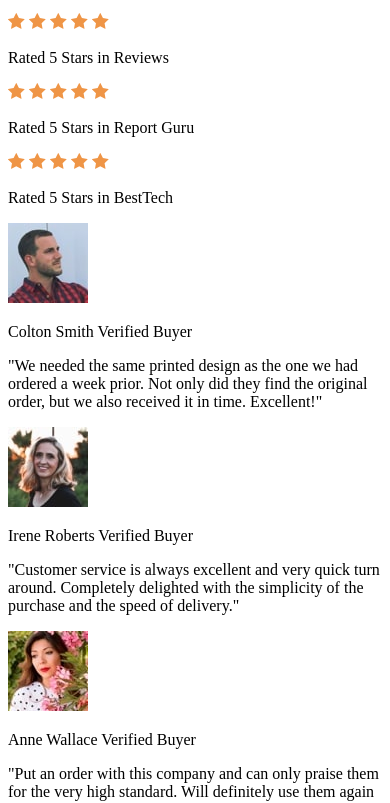
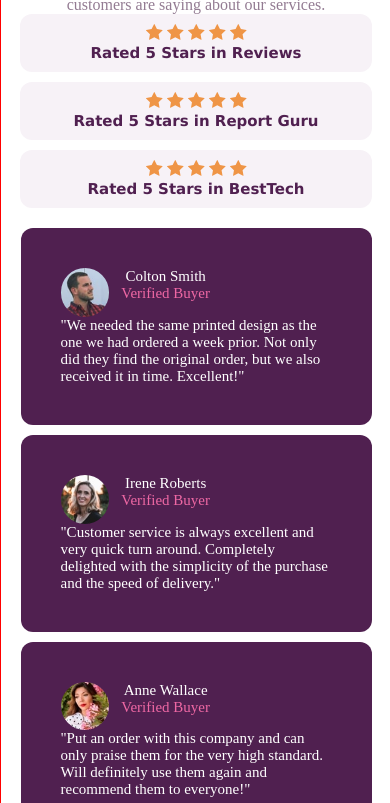
Before and after one commit to Cristiano-Miguel-DCodeMaster/social-proof-section-master, a plain HTML site: page index.html in a window 390 px wide. Shown: the part 174-977 px from the top of the page. Drawn offline with Linux system fonts and the light colour scheme.

Commit message:
mobile-first design

```diff
--- a/css/style.css
+++ b/css/style.css
@@ -0,0 +1,124 @@
+*{
+margin: 0;
+padding: 0;
+}
+main{
+    width: 100%;
+    height: 100vh;
+    display: flex;
+    flex-direction: column;
+    border: 1px solid red;
+    background-color: var(--White);
+    justify-content: center;
+    align-items: center;
+}
+::-webkit-scrollbar{
+    display: none;
+}
+footer{
+    position: fixed;
+}
+:root{
+    --VeryDarkMagenta: hsl(300, 43%, 22%);
+    --SoftPink: hsl(333, 80%, 67%);
+    --DarkGrayishMagenta: hsl(303, 10%, 53%);
+    --LightGrayishMagenta: hsl(300, 24%, 96%);
+    --White: hsl(0, 0%, 100%);
+}
+h1{
+    color: var(--VeryDarkMagenta);
+    font-weight: 700;
+    font-family:Verdana, Geneva, Tahoma, sans-serif;
+}
+.left p{
+    color: var(--DarkGrayishMagenta);
+}
+.right .starM{
+    background-color: var(--LightGrayishMagenta);
+}
+.right .starM p{
+    color: var(--VeryDarkMagenta);
+    font-weight: 400;
+    font-family: Verdana, Geneva, Tahoma, sans-serif;
+}
+
+
+.bottom .div{
+background-color: var(--VeryDarkMagenta);
+}
+.bottom .div p{
+color: var(--White);
+}
+.bottom .div .photo{
+    display: flex;
+}
+.bottom .div .photo span{
+    color: var(--SoftPink);
+    font-weight: 500;
+}
+
+@media only screen and (min-width:320px){
+    main{
+        height: fit-content;
+        padding-top: 50px;
+        text-align: center;
+    }
+    .left {
+        display: flex;
+        flex-direction: column;
+        justify-content: center;
+        align-items: center;
+        gap: 7px;
+    }
+    .left p{
+        width: 90%;
+    }
+
+    .right{
+        display: flex;
+        flex-direction: column;
+        gap: 10px;
+        justify-content: center;
+        align-items: center;
+    }
+    .right .starM{
+        border-radius: 12px;
+        width: 85%;
+        padding: 10px;
+    }
+    .right .starM p{
+    font-size: 15px;
+    font-weight: 900;
+    }
+
+    .bottom{
+        padding-top: 20px;
+        display: flex;
+        flex-direction: column;
+        justify-content: center;
+        align-items: center;
+        gap: 10px;
+        width: 90%;
+    }
+    .bottom .div{
+        padding: 40px;
+        border-radius: 12px;
+    }
+    .bottom .div p{
+    font-size: 15px;
+    }
+    .bottom .div .photo{
+        justify-content:flex-start;
+        gap: 12px;
+    }
+    .bottom .div .photo img{
+        width: 18%;
+        border-radius: 180px;
+    }
+    .bottom .div .photo span{
+        font-weight: 500;
+    }
+    .testimony{
+        text-align: left;
+    }
+}
--- a/index.html
+++ b/index.html
@@ -9,8 +9,12 @@
       sizes="32x32"
       href="./images/favicon-32x32.png"
     />
-
-    <title>Frontend Mentor | Social proof section</title>
+    <link
+      rel="stylesheet"
+      href="./css/style.css">
+    <title>
+      Frontend Mentor | Social proof section
+    </title>
     <style>
       .attribution {
         font-size: 11px;
@@ -33,7 +37,7 @@
         </div>
 
         <div class="right">
-          <div>
+          <div class="starM">
             <div class="stars">
               <img src="./images/icon-star.svg" alt="star">
               <img src="./images/icon-star.svg" alt="star">
@@ -43,7 +47,7 @@
             </div>
             <p>Rated 5 Stars in Reviews</p>
           </div>
-          <div>
+          <div class="starM">
             <div class="stars">
               <img src="./images/icon-star.svg" alt="star">
               <img src="./images/icon-star.svg" alt="star">
@@ -53,7 +57,7 @@
             </div>
             <p>Rated 5 Stars in Report Guru</p>
           </div>
-          <div>
+          <div class="starM">
             <div class="stars">
               <img src="./images/icon-star.svg" alt="star">
               <img src="./images/icon-star.svg" alt="star">
@@ -71,11 +75,11 @@
           <div class="photo">
             <img src="./images/image-colton.jpg" alt="Colton">
             <p>
-              Colton Smith
+              Colton Smith <br>
               <span>Verified Buyer</span>
             </p>
           </div>
-          <p>
+          <p class="testimony">
             "We needed the same printed design as the one we had ordered a week prior.
             Not only did they find the original order, but we also received it in time.
             Excellent!"
@@ -86,11 +90,11 @@
           <div class="photo">
             <img src="./images/image-irene.jpg" alt="Irene">
             <p>
-              Irene Roberts
+              Irene Roberts <br>
               <span>Verified Buyer</span>
             </p>
           </div>
-          <p>
+          <p class="testimony">
             "Customer service is always excellent and very quick turn around. Completely
             delighted with the simplicity of the purchase and the speed of delivery."
           </p>
@@ -100,11 +104,11 @@
           <div class="photo">
             <img src="./images/image-anne.jpg" alt="Anne">
             <p>
-              Anne Wallace
+              Anne Wallace <br>
               <span>Verified Buyer</span>
             </p>
           </div>
-          <p>
+          <p class="testimony">
             "Put an order with this company and can only praise them for the very high
             standard. Will definitely use them again and recommend them to everyone!"
           </p>
```
